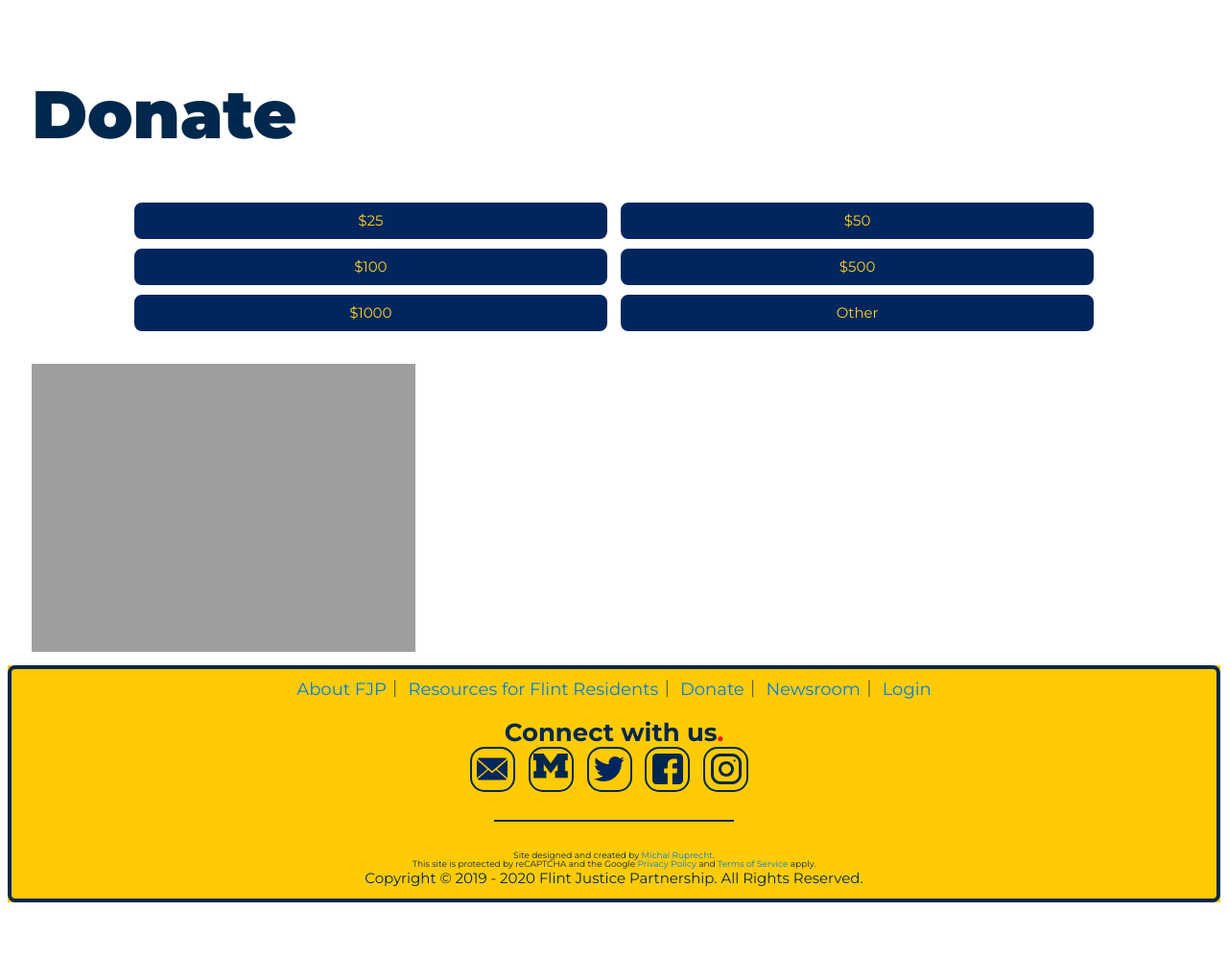
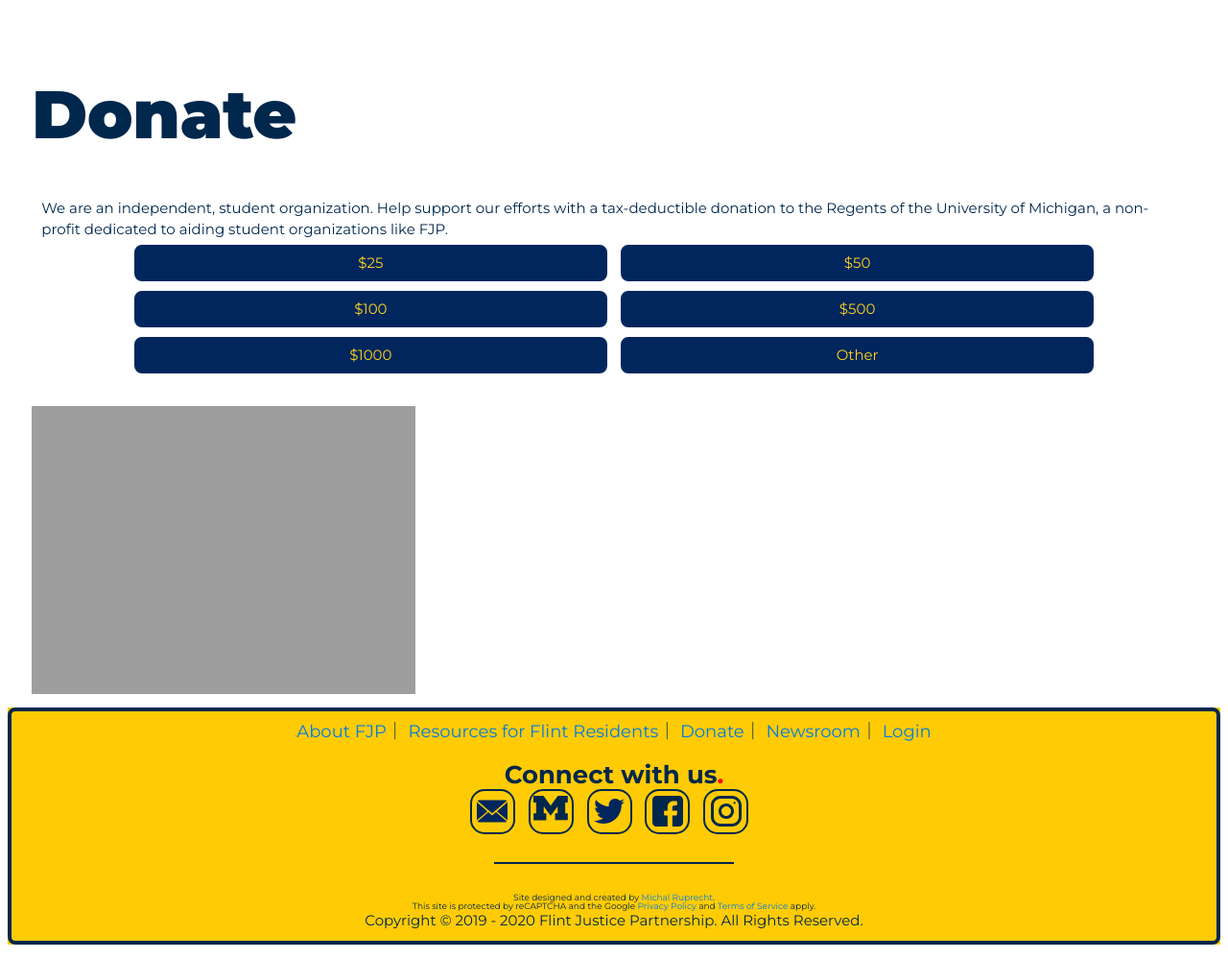
Before and after one commit to umichfjp/umichfjp.github.io, a Jekyll site: the page built from pages/donate.html, in a window 1280 px wide. Shown: the whole page at 96% size. Built offline with Jekyll 4.4.1, drawn with Linux system fonts in a browser that asks for light colours; before the commit the page ends 955 px from its top, so only the background shows below that.

Commit message:
Update donate.html

```diff
--- a/pages/donate.html
+++ b/pages/donate.html
@@ -12,7 +12,9 @@ title: Donate
     <div class="grid">
       <div class="text">
         <h1>Donate</h1>
-        <h3><center>
+        <h3>
+          We are an independent, student organization. Help support our efforts with a tax-deductible donation to the Regents of the University of Michigan, a non-profit dedicated to aiding student organizations like FJP.
+          <center>
           <a class="button" href="https://leadersandbest.umich.edu/find/#!/give/basket/fund/927006?Amount=25" target="_blank">$25</a>
           <a class="button" href="https://leadersandbest.umich.edu/find/#!/give/basket/fund/927006?Amount=50" target="_blank">$50</a>
           <a class="button" href="https://leadersandbest.umich.edu/find/#!/give/basket/fund/927006?Amount=100" target="_blank">$100</a>
```
